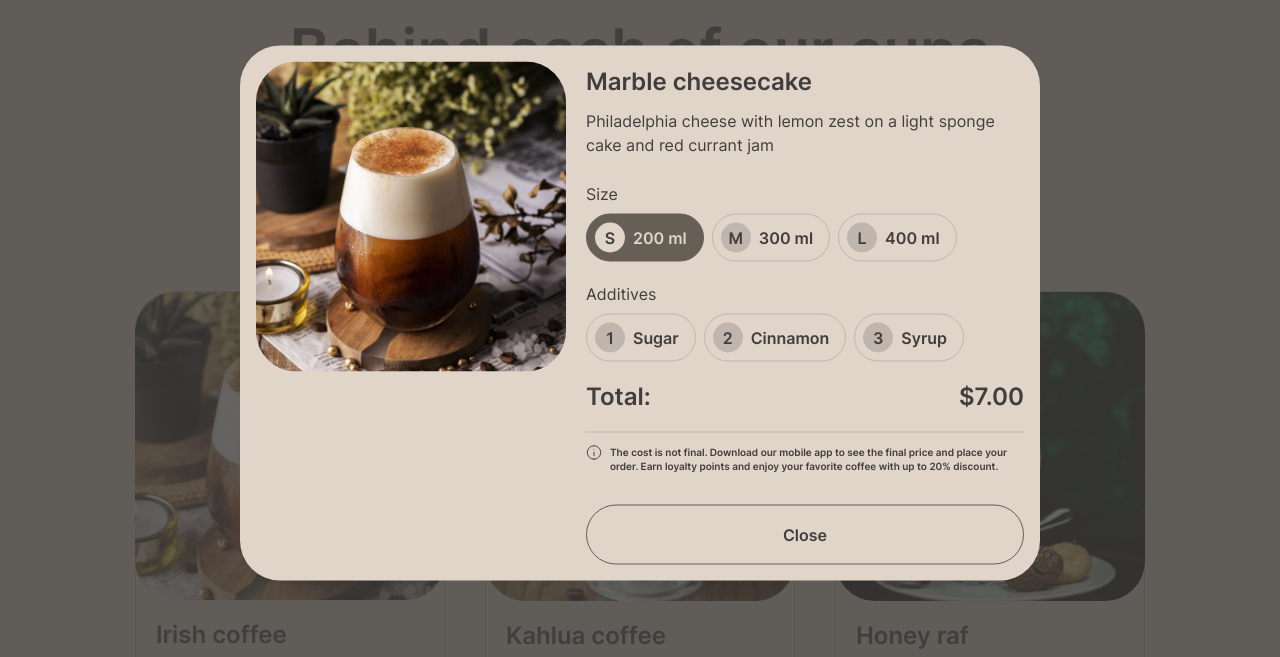
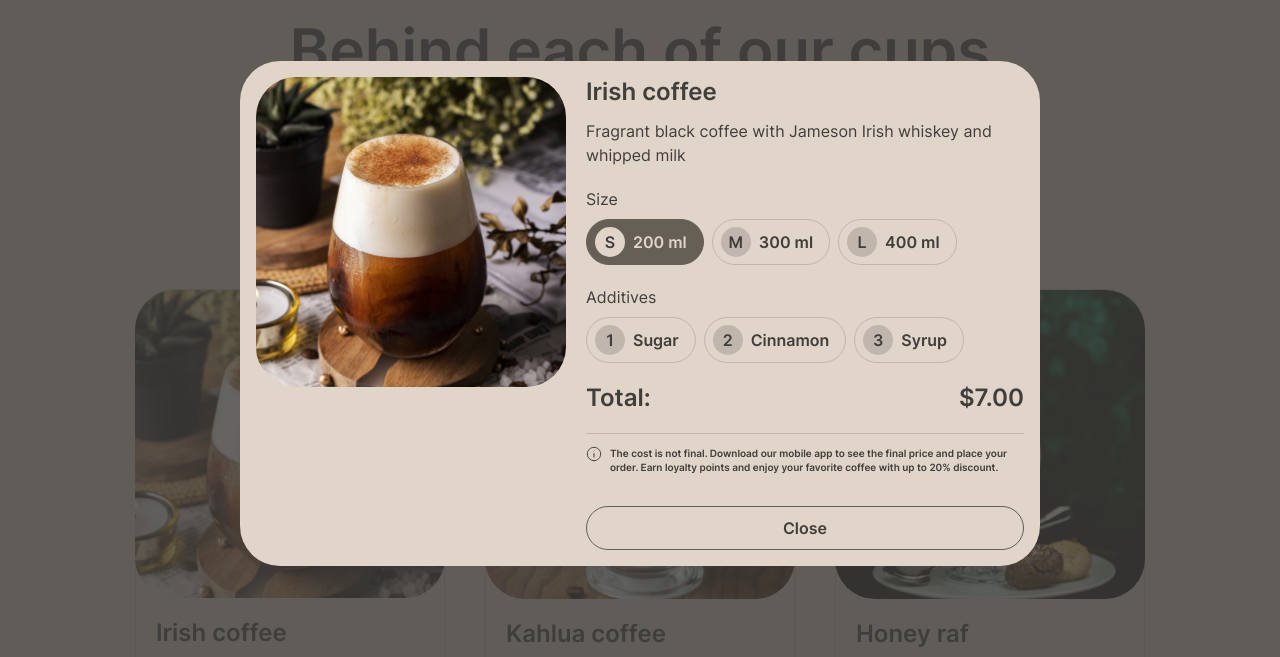
Before and after one commit to dzichonka/coffee-house, a website built with Vite: page menu.html in a window 1280 px wide. Both pictures are taken after a click on the element 290 px from the left and 631 px from the top of the page. Shown: the part 87-744 px from the top of the page. Built offline with nearby package versions, Linux system fonts and the light colour scheme.

Commit message:
feat: ad adaptive for modal

```diff
--- a/menu.html
+++ b/menu.html
@@ -30,15 +30,17 @@
       <div id="modal" class="modal closed">
         <div class="window">
           <div class="wrapper">
-            <img
-              id="modal-img"
-              src="images/menu/dessert/0.png"
-              alt="Marble cheesecake"
-            />
+            <div class="img">
+              <img
+                id="modal-img"
+                src="images/menu/dessert/0.png"
+                alt="Marble cheesecake"
+              />
+            </div>
             <div class="content">
-              <div class="header">
-                <h3>Marble cheesecake</h3>
-                <p>
+              <div class="modal-header">
+                <h3 id="modal-title">Marble cheesecake</h3>
+                <p id="modal-description">
                   Philadelphia cheese with lemon zest on a light sponge cake and
                   red currant jam
                 </p>
--- a/src/js/utils/modal.js
+++ b/src/js/utils/modal.js
@@ -2,6 +2,8 @@ const modal = document.querySelector("#modal");
 const closeBtn = document.querySelector("#close");
 const price = document.querySelector("#modal-price");
 const img = document.querySelector("#modal-img");
+const title = document.querySelector("#modal-title");
+const description = document.querySelector("#modal-description");
 
 const tabsSize = document.querySelectorAll(".tab-size");
 const tabsAdditives = document.querySelectorAll(".tab-add");
@@ -31,6 +33,9 @@ export function displayModal(item, index) {
 
   img.src = `images/menu/${item.category}/${index}.png`;
   img.alt = item.name;
+
+  title.textContent = item.name;
+  description.textContent = item.description;
 
   const sizeKeys = Object.keys(item.sizes);
 
--- a/src/styles/base/_base.scss
+++ b/src/styles/base/_base.scss
@@ -202,6 +202,7 @@ li {
   background: transparent;
   color: $text-dark;
   border-radius: 100px;
+  height: 46px;
   padding: 8px 16px 8px 8px;
 
   .sign {
--- a/src/styles/blocks/_menu.scss
+++ b/src/styles/blocks/_menu.scss
@@ -20,6 +20,10 @@
     justify-content: center;
     flex-direction: row;
     gap: 16px;
+
+    @media (width <= 420px) {
+      gap: 8px;
+    }
   }
 
   .cards {
--- a/src/styles/blocks/_modal.scss
+++ b/src/styles/blocks/_modal.scss
@@ -9,23 +9,28 @@
   left: 0;
   width: 100%;
   height: 100%;
+  display: flex;
+  align-items: center;
+  justify-content: center;
+  flex-direction: column;
+  gap: 100px;
   color: $text-dark;
   font-family: $font-family;
   font-weight: 400;
   font-size: 16px;
   line-height: 1.5;
+  padding: 0 40px;
+
+  @media (width <= 380px) {
+    padding: 0 16px;
+  }
 
   &.closed {
     display: none;
   }
 
   .window {
-    position: fixed;
-    top: 50%;
-    left: 50%;
-    transform: translate(-50%, -50%);
-    margin: 0;
-    width: 800px;
+    max-width: 800px;
     border-radius: 40px;
     padding: 16px;
     background: $text-light;
@@ -36,11 +41,23 @@
     gap: 20px;
   }
 
-  img {
+  .img {
     border-radius: 40px;
     width: 310px;
     height: 310px;
-    object-fit: cover;
+    flex-shrink: 0;
+    overflow: hidden;
+
+    img {
+      width: 100%;
+      height: 100%;
+      object-fit: cover;
+      scale: 1.1;
+    }
+
+    @media (width <= 700px) {
+      display: none;
+    }
   }
 
   .content {
@@ -49,10 +66,10 @@
     flex-direction: column;
   }
 
-  .header {
+  .modal-header {
+    margin: 0;
     display: flex;
     align-items: flex-start;
-    justify-content: center;
     flex-direction: column;
     gap: 12px;
   }
@@ -104,8 +121,8 @@
 
   .close {
     width: 100%;
+    height: 44px;
     font-weight: 600;
     font-size: 16px;
-    line-height: 150%;
   }
 }
```
